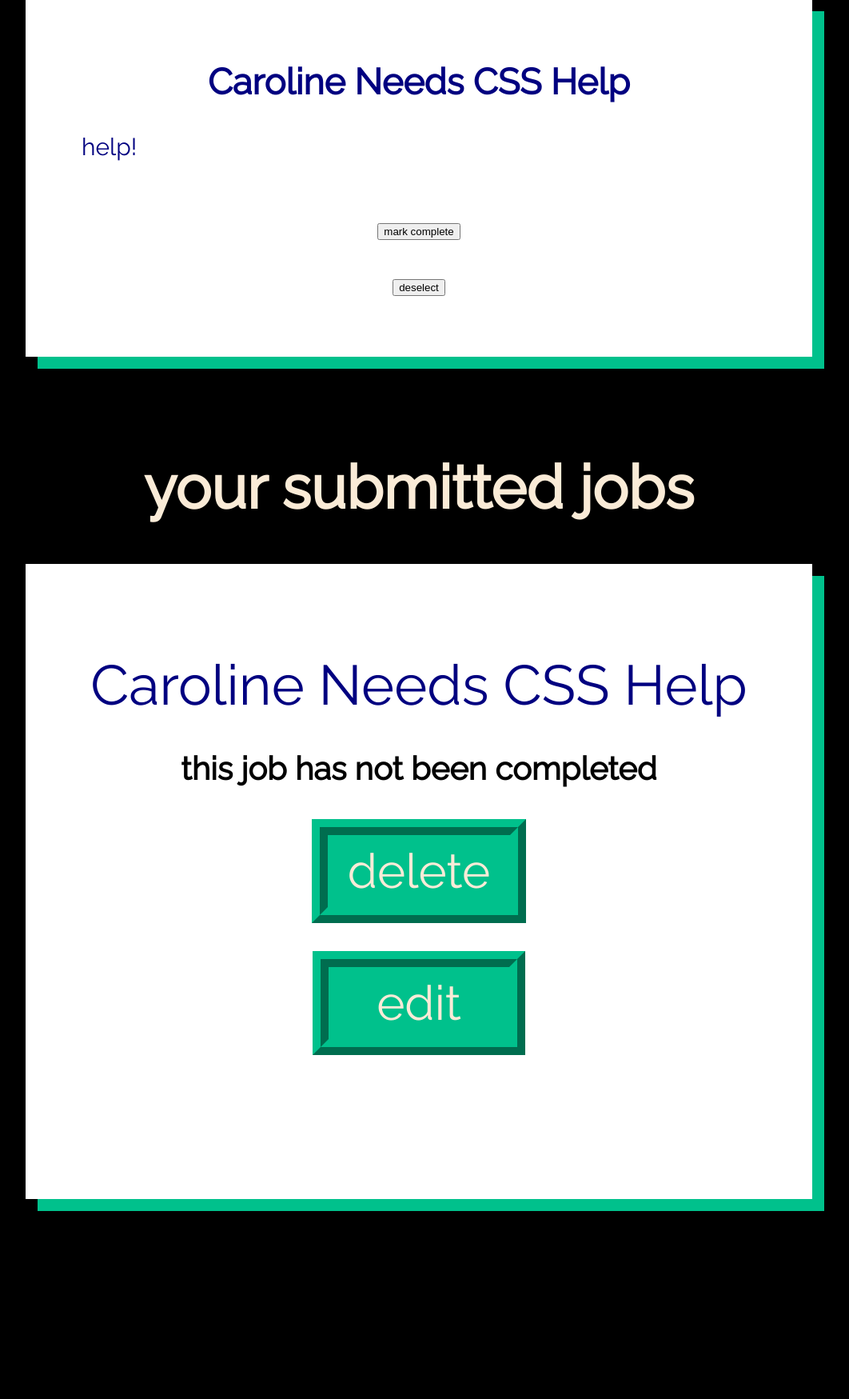
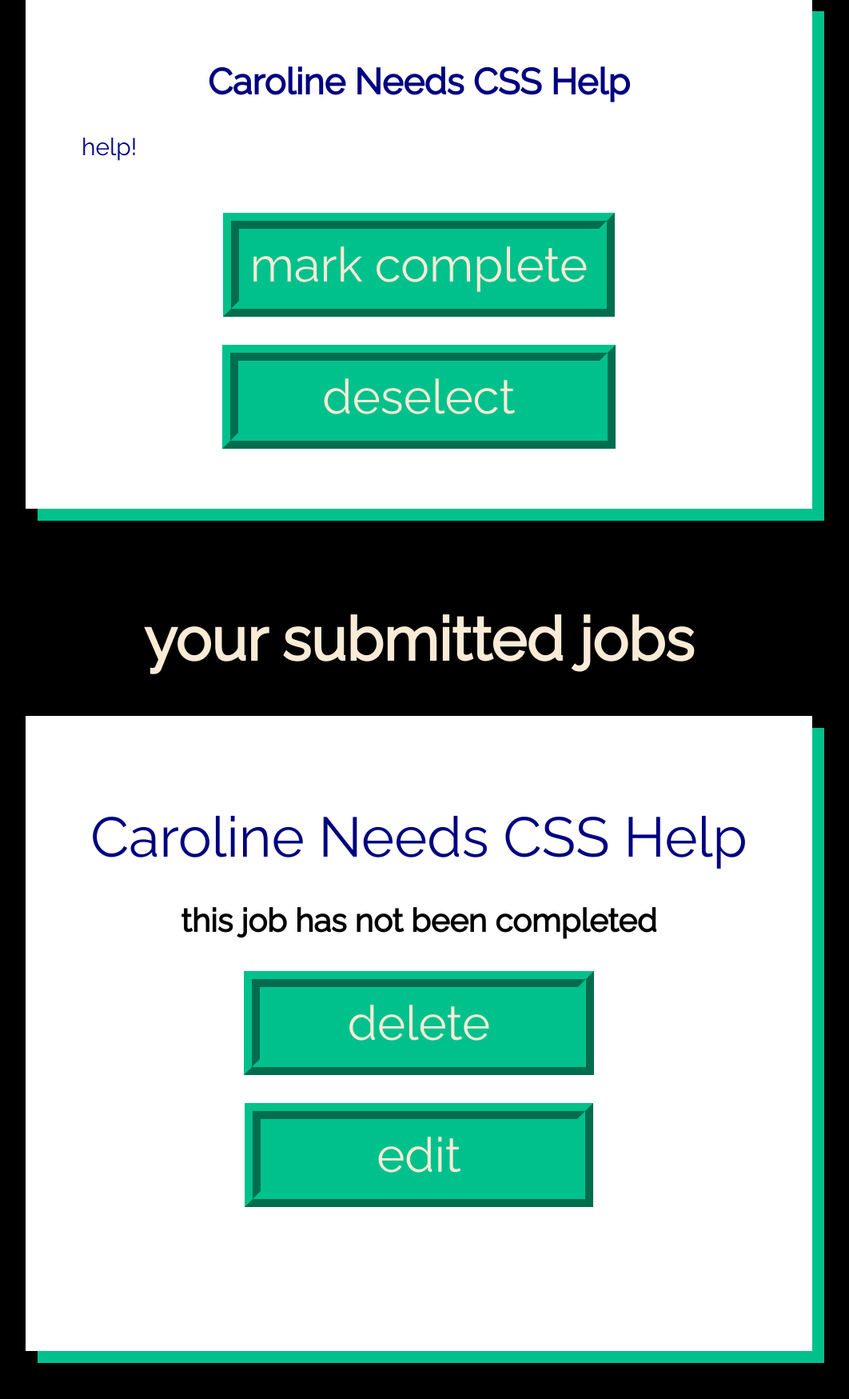
Before and after one commit to CarolineMadison/I_Joseph_Capstone_API, a Django app: page /yourjobs/ in a window 1280 px wide. Shown: the part 507-2256 px from the top of the page at 80% size, without its empty margins (116-1178 px from the left). Before the commit the page ends 2021 px from the top, so only its background shows below. Run offline with Django 3.2, Linux system fonts and the light colour scheme; a user stored in the database is signed in; data comes from the database, SQL or seed files in the repository.

Commit message:
finished styling buttons on yourjobs_list

```diff
--- a/ijosephproject/ijosephapp/static/styles/yourjobs_list.css
+++ b/ijosephproject/ijosephapp/static/styles/yourjobs_list.css
@@ -41,8 +41,8 @@ h1 {
     text-align: center;
     border: ridge #00c18c 20px;
     background-color: #00c18c;
-    padding-left: 25px;
-    padding-right: 25px;
+    padding-left: 110px;
+    padding-right: 110px;
     padding-top: 10px;
     padding-bottom: 10px;
 }
@@ -54,8 +54,8 @@ h1 {
     text-align: center;
     border: ridge #00c18c 20px;
     background-color: #00c18c;
-    padding-left: 60px;
-    padding-right: 60px;
+    padding-left: 145px;
+    padding-right: 145px;
     padding-top: 10px;
     padding-bottom: 10px;
 }
@@ -69,6 +69,32 @@ h1 {
     background-color: #00c18c;
     padding-left: 14px;
     padding-right: 14px;
+    padding-top: 10px;
+    padding-bottom: 10px;
+}
+
+.submit_mark_complete {
+    font-size: 60px;
+    color: antiquewhite;
+    font-family: 'Raleway', sans-serif;
+    text-align: center;
+    border: ridge #00c18c 20px;
+    background-color: #00c18c;
+    padding-left: 14px;
+    padding-right: 14px;
+    padding-top: 10px;
+    padding-bottom: 10px;
+}
+
+.submit_deselect {
+    font-size: 60px;
+    color: antiquewhite;
+    font-family: 'Raleway', sans-serif;
+    text-align: center;
+    border: ridge #00c18c 20px;
+    background-color: #00c18c;
+    padding-left: 105px;
+    padding-right: 105px;
     padding-top: 10px;
     padding-bottom: 10px;
 }
--- a/ijosephproject/ijosephapp/templates/userjob/yourjobs_list.html
+++ b/ijosephproject/ijosephapp/templates/userjob/yourjobs_list.html
@@ -37,7 +37,7 @@
           <input value={{ selectedjob.id }} name="job_id" type="hidden">
           {% comment %} and sets an action type to let python know how to handle it {% endcomment %}
           <input value="MarkComplete" name="actionType" type="hidden">
-            <button value="MarkComplete" type="submit" class="submit">mark complete</button>
+            <button value="MarkComplete" type="submit" class="submit_mark_complete">mark complete</button>
       </form></br>
       {% comment %} handles deleting a userjob relationship from the userjob table {% endcomment %}
       <form action="{% url 'ijosephapp:yourjob' %}" method="POST">
@@ -45,7 +45,7 @@
           {% comment %} takes the id of the checked out job and puts it into the form data {% endcomment %}
           <input value={{ selectedjob.id }} name="other_job_id" type="hidden">
           <input value="Deselect" name="actionType" type="hidden">
-            <button value="Deselect" type="submit" class="submit">deselect</button>
+            <button value="Deselect" type="submit" class="submit_deselect">deselect</button>
       </form></br>
       {% endif %}
     {% endfor %}
```
